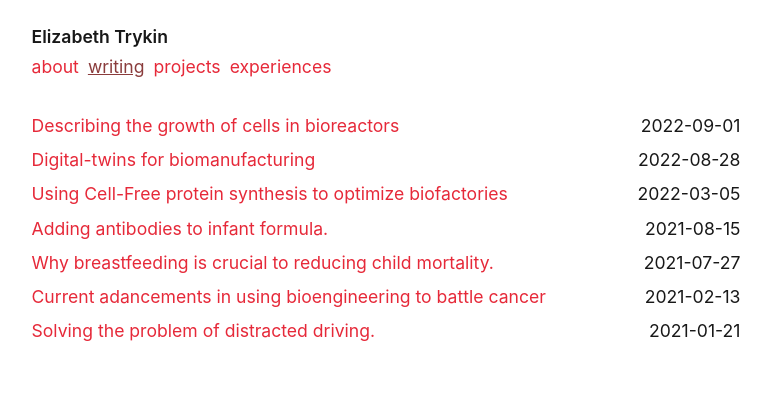
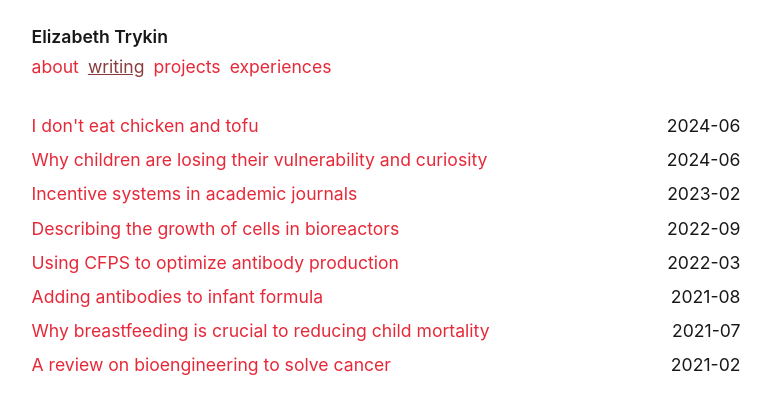
Before and after one commit to elizabethtrykin/personalwebsite, a plain HTML site: page writing.html in a window 1280 px wide. Shown: the whole page, without its empty margins (254-1025 px from the left). Drawn offline with Linux system fonts and the light colour scheme.

Commit message:
Update writing.html

```diff
--- a/writing.html
+++ b/writing.html
@@ -1,8 +1,5 @@
 <!DOCTYPE html>
 <html lang="en">
-
-<!--mediumexporter https://medium.com/@elizabethtrykin/you-can-now-order-neurons-online-340a5008317a
-python3 -m markdown hello1.md > personalwebsite/writing/bit-bio.html-->
 
 <head>
   <meta charset="utf-8">
@@ -22,7 +19,6 @@ python3 -m markdown hello1.md > personalwebsite/writing/bit-bio.html-->
   <link rel="manifest" href="manifest.webmanifest">
 
   <link rel="stylesheet" href="main.min.css">
-
 </head>
 
 <body>
@@ -52,68 +48,78 @@ python3 -m markdown hello1.md > personalwebsite/writing/bit-bio.html-->
 
   <main id="main">
     <h1 id="hidden-heading">Writing</h1>
+
+    <li data-title="I don't eat chicken and tofu"
+      style="align-items: center; display: flex; justify-content: space-between; margin: 6px 0;">
+      <span
+        style="display: inline-block; margin-right: 24px; overflow: hidden; text-overflow: ellipsis; white-space: nowrap;">
+        <a href="writing/on diet.html">I don't eat chicken and tofu</a>
+      </span>
+      <time datetime="2024-06">2024-06</time>
+    </li>
+
+    <li data-title="Children are losing their vulnerability and curiosity"
+      style="align-items: center; display: flex; justify-content: space-between; margin: 6px 0;">
+      <span
+        style="display: inline-block; margin-right: 24px; overflow: hidden; text-overflow: ellipsis; white-space: nowrap;">
+        <a href="writing/on parenting.html">Why children are losing their vulnerability and curiosity</a>
+      </span>
+      <time datetime="2024-06">2024-06</time>
+    </li>
+
+    <li data-title="Incentive systems in academic journals"
+      style="align-items: center; display: flex; justify-content: space-between; margin: 6px 0;">
+      <span
+        style="display: inline-block; margin-right: 24px; overflow: hidden; text-overflow: ellipsis; white-space: nowrap;">
+        <a href="writing/academic journals.html">Incentive systems in academic journals</a>
+      </span>
+      <time datetime="2023-02">2023-02</time>
+    </li>
+
     <li data-title="Describing the growth of cells in bioreactors"
-    style="align-items: center; display: flex; justify-content: space-between; margin: 6px 0;">
-    <span
-      style="display: inline-block; margin-right: 24px; overflow: hidden; text-overflow: ellipsis; white-space: nowrap;">
-      <a href="writing/optimizing-bioreactors.html">Describing the growth of cells in bioreactors</a>
-    </span>
-    <time datetime="2022-09-01">2022-09-01</time>
+      style="align-items: center; display: flex; justify-content: space-between; margin: 6px 0;">
+      <span
+        style="display: inline-block; margin-right: 24px; overflow: hidden; text-overflow: ellipsis; white-space: nowrap;">
+        <a href="writing/optimizing-bioreactors.html">Describing the growth of cells in bioreactors</a>
+      </span>
+      <time datetime="2022-09">2022-09</time>
 
-  </li>
-    <li data-title="Digital-twins for biomanufacturing"
-    style="align-items: center; display: flex; justify-content: space-between; margin: 6px 0;">
-    <span
-      style="display: inline-block; margin-right: 24px; overflow: hidden; text-overflow: ellipsis; white-space: nowrap;">
-      <a href="writing/digital-twins.html">Digital-twins for biomanufacturing</a>
-    </span>
-    <time datetime="2022-08-28">2022-08-28</time>
-
-  </li>
+    </li>
     <ol style="list-style: none; margin: 0; padding: 0;" reversed>
-      <li data-title="Using Cell-Free protein synthesis to optimize biofactories"
+      <li data-title="Using CFPS to optimize antibody production"
         style="align-items: center; display: flex; justify-content: space-between; margin: 6px 0;">
         <span
           style="display: inline-block; margin-right: 24px; overflow: hidden; text-overflow: ellipsis; white-space: nowrap;">
-          <a href="writing/cell-free-synthesis.html">Using Cell-Free protein synthesis to optimize biofactories</a>
+          <a href="writing/CFPS.html">Using CFPS to optimize antibody production</a>
         </span>
-        <time datetime="2021-10-05">2022-03-05</time>
+        <time datetime="2022-03">2022-03</time>
       </li>
 
       <li data-title="Adding antibodies to infant formula."
         style="align-items: center; display: flex; justify-content: space-between; margin: 6px 0;">
         <span
           style="display: inline-block; margin-right: 24px; overflow: hidden; text-overflow: ellipsis; white-space: nowrap;">
-          <a href="writing/growing-antibodies.html">Adding antibodies to infant formula.</a>
+          <a href="writing/growing antibodies.html">Adding antibodies to infant formula</a>
         </span>
-        <time datetime="2021-08-15">2021-08-15</time>
+        <time datetime="2021-08">2021-08</time>
       </li>
 
       <li data-title="Why breastfeeding is crucial to reducing child mortality."
         style="align-items: center; display: flex; justify-content: space-between; margin: 6px 0;">
         <span
           style="display: inline-block; margin-right: 24px; overflow: hidden; text-overflow: ellipsis; white-space: nowrap;">
-          <a href="writing/breastfeeding.html">Why breastfeeding is crucial to reducing child mortality. </a>
+          <a href="writing/breastfeeding.html">Why breastfeeding is crucial to reducing child mortality </a>
         </span>
-        <time datetime="2021-07-27">2021-07-27</time>
+        <time datetime="2021-07">2021-07</time>
       </li>
 
       <li data-title="Current adancements in using bioengineering to battle cancer"
-      style="align-items: center; display: flex; justify-content: space-between; margin: 6px 0;">
-      <span
-        style="display: inline-block; margin-right: 24px; overflow: hidden; text-overflow: ellipsis; white-space: nowrap;">
-        <a href="writing/cancer.html">Current adancements in using bioengineering to battle cancer </a>
-      </span>
-      <time datetime="2021-07-27">2021-02-13</time>
-    </li>
-
-      <li data-title="Solving the problem of distracted driving."
         style="align-items: center; display: flex; justify-content: space-between; margin: 6px 0;">
         <span
           style="display: inline-block; margin-right: 24px; overflow: hidden; text-overflow: ellipsis; white-space: nowrap;">
-          <a href="writing/car-accidents.html">Solving the problem of distracted driving.</a>
+          <a href="writing/cancer.html">A review on bioengineering to solve cancer</a>
         </span>
-        <time datetime="2021-07-17">2021-01-21</time>
+        <time datetime="2021-07">2021-02</time>
       </li>
     </ol>
 
```
